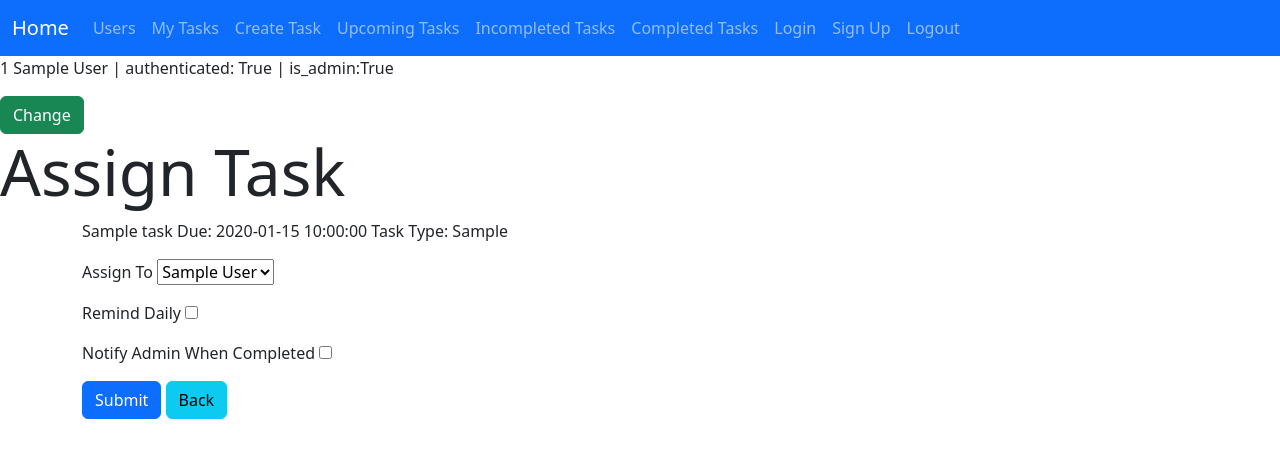
After one commit to Jacob-E42/Remind-Me-Mngmt, a Flask app: page /tasks/1/assign in a window 1280 px wide. The commit adds this page. Shown: the top 458 px of the page. Run offline with Flask 2, Linux system fonts and the light colour scheme; a user stored in the database is signed in; tables that the repository leaves empty hold one stand-in row (values such as "Sample post").

Commit message:
Created UI elements

```diff
--- a/Capstone-Project-1/app.py
+++ b/Capstone-Project-1/app.py
@@ -3,7 +3,7 @@
 
 from flask import Flask, request, redirect, render_template, session, flash, url_for, abort
 from models import db, connect_db, User, Assignment, Task
-from forms import LoginForm, SignupForm, CreateTaskForm
+from forms import LoginForm, SignupForm, CreateTaskForm, EditUserForm, EditTaskForm, AssignTaskForm
 from flask_login import LoginManager, current_user, login_required, login_user, logout_user
 from functools import wraps
 from secret import ACCOUNT_SID, TEST_AUTH_TOKEN, AUTH_TOKEN, SERVICE_SID, SECRET_KEY
@@ -24,7 +24,7 @@ app.config['SECRET_KEY'] = SECRET_KEY
 app.config['DEBUG_TB_INTERCEPT_REDIRECTS'] = False
 debug = DebugToolbarExtension(app)
 
-#connects db and creates all tables on the db server
+# connects db and creates all tables on the db server
 connect_db(app)
 db.create_all()
 
@@ -42,12 +42,15 @@ login_manager.needs_refresh_message_category = "danger"
 USER = current_user
 BASE_URL = "https://api.txtlocal.com/send/"
 
+
 @app.route('/')
 def show_homepage():
 
-    return render_template("home.html")
+    return render_template("home.html", current_user=current_user)
 
 # ------------------------------------------------------------------------------------------ User login functions
+
+
 def admin_required(func):
     @wraps(func)
     def validate_is_admin(*args, **kwargs):
@@ -58,6 +61,7 @@ def admin_required(func):
         return func(*args, **kwargs)
 
     return validate_is_admin
+
 
 @login_manager.user_loader
 def load_user(user_id):
@@ -71,11 +75,10 @@ def is_safe_url(target):
     ref_url = urlparse(request.host_url)
     test_url = urlparse(urljoin(request.host_url, target))
     return test_url.scheme in ('http', 'https') and \
-           ref_url.netloc == test_url.netloc
+        ref_url.netloc == test_url.netloc
 
 
-
-#-------------------------------------------------------------------------------------- User-login Routes
+# -------------------------------------------------------------------------------------- User-login Routes
 
 @app.route("/login", methods=["GET", "POST"])
 def login():
@@ -98,15 +101,16 @@ def login():
         else:
             flash(msg)
 
+    return render_template("login.html", form=form)
 
-    return render_template("login.html", form=form)
 
 @app.route("/signup", methods=['GET', 'POST'])
 def signup():
     form = SignupForm()
 
     if form.validate_on_submit():
-        data = {k:v for k,v in form.data.items() if k != "password" and k != "csrf_token"}
+        data = {k: v for k, v in form.data.items(
+        ) if k != "password" and k != "csrf_token"}
         new_user = User.register(form.password.data, data)
         db.session.add(new_user)
         db.session.commit()
@@ -119,40 +123,62 @@ def signup():
     else:
         return render_template("signup.html", form=form)
 
+
 @app.route("/logout")
 @login_required
 def logout():
     logout_user()
     return redirect(f"{url_for('show_homepage')}")
 
-#------------------------------------------------------------------------------------------------- User Routes
+# ------------------------------------------------------------------------------------------------- User Routes
+
 
 @app.route("/users", methods=["GET"])
 @login_required
-
 def show_all_users():
     all_users = User.query.all()
 
-    return render_template("all_users.html",users=all_users)
-
+    return render_template("all_users.html", users=all_users, current_user=current_user)
 
 
 @app.route("/users/<int:id>", methods=["GET"])
 @admin_required
-
 def show_user_details(id):
     user = User.query.get_or_404(id)
     tasks = user.tasks
+
     return render_template("user_details.html", user=user, tasks=tasks)
+
+
+@app.route("/users/all_tasks", methods=["GET"])
+@login_required
+def show_all_user_tasks():
+    user = current_user
+    user1 = User.query.filter_by(first_name='John').first()
+    tasks = Task.query.all()
+    print(user)
+    print(user.tasks)
+    print(type(user))
+    print(current_user.tasks)
+    print(user1)
+    print(user1.tasks)
+    print(type(user1))
+
+    return render_template("all_user_tasks.html", user=user, tasks=tasks)
+
 
 @app.route("/users/<int:id>", methods=["POST"])
 def create_user(id):
     return "You didn't implement me yet!"
 
-@app.route("/users/<int:id>", methods=["PUT", "PATCH"])
+
+@app.route("/users/<int:id>/edit", methods=["GET", "PUT", "PATCH"])
 @admin_required
 def edit_user(id):
-    return "You didn't implement me yet!"
+    user = load_user(id)
+    form = EditUserForm(obj=user)
+    return render_template("edit_user.html", form=form, user=user)
+
 
 @app.route("/users/<int:id>", methods=["DELETE"])
 @admin_required
@@ -160,8 +186,7 @@ def delete_user(id):
     return "You didn't implement me yet!"
 
 
-
-#------------------------------------------------------------------------------------------------ Task routes
+# ------------------------------------------------------------------------------------------------ Task routes
 
 @app.route("/tasks", methods=["GET", "POST"])
 @admin_required
@@ -170,13 +195,14 @@ def create_task():
     print(form.due_time.data)
     if form.validate_on_submit():
 
-        data = {k:v for k,v in form.data.items() if k != "csrf_token"}
+        data = {k: v for k, v in form.data.items() if k != "csrf_token"}
         new_task = Task(created_by=USER.id, **data)
         db.session.add(new_task)
         db.session.commit()
-
+        flash("New Task Created!", "success")
         return redirect("/")
     return render_template("create_task.html", form=form)
+
 
 @app.route("/tasks/<int:id>", methods=["GET"])
 def show_task(id):
@@ -187,40 +213,63 @@ def show_task(id):
 def post_task(id):
     return "You didn't implement me yet!"
 
+
 @app.route("/tasks/<int:id>", methods=["PUT", "PATCH"])
 def edit_task(id):
+    task = Task.query.get_or_404(id)
+    form = EditTaskForm(obj=task)
     return "You didn't implement me yet!"
+
 
 @app.route("/tasks/<int:id>", methods=["DELETE"])
 def delete_task(id):
     return "You didn't implement me yet!"
 
+
 @app.route("/tasks/<int:id>/completed", methods=["PUT", "PATCH"])
 def edit_completed_task(id):
     return "You didn't implement me yet!"
 
+
 @app.route("/tasks/<int:id>/assignments", methods=["PUT", "PATCH"])
 def edit_assignment(id):
+
     return "You didn't implement me yet!"
+
+@app.route("/tasks/<int:id>/assign", methods=["GET", "POST"])
+@admin_required
+def assign_task(id):
+    form = AssignTaskForm()
+    task = Task.query.get(id)
+    form.assignee.choices = [(u.id, u.first_name + " " + u.last_name) for u in User.query.all()]
+    return render_template("create_assignment.html", form=form, task=task)
+
 
 @app.route("/tasks/upcoming", methods=["GET"])
 def show_upcoming_tasks():
     return "You didn't implement me yet!"
 
+
 @app.route("/tasks/incomplete", methods=["GET"])
 def show_incomplete_tasks():
     return "You didn't implement me yet!"
+
 
 @app.route("/tasks/completed", methods=["GET"])
 def show_completed_tasks():
     return "You didn't implement me yet!"
 
+
 @app.route("/assign", methods=["GET", "POST"])
 def assign_task_by_default():
     user_id = current_user.id
     assign_task(user_id, 1)
-    return redirect("/")          #(url_for('show_user_details', id=user_id))
-#------------------------------------------------------------------------------------------------------ Reminder routes
+    return redirect("/")  # (url_for('show_user_details', id=user_id))
+
+
+# ------------------------------------------------------------------------------------------------------ Reminder routes
+
+
 @app.route("/remind", methods=["POST", "GET"])
 @login_required
 def send_sms():
@@ -228,60 +277,64 @@ def send_sms():
     # Your Account SID from twilio.com/console
     account_sid = ACCOUNT_SID
     # Your Auth Token from twilio.com/console
-    auth_token  = AUTH_TOKEN
+    auth_token = AUTH_TOKEN
 
     client = Client(account_sid, auth_token)
     notification = client.notify.services(SERVICE_SID) \
-    .notifications.create(
+        .notifications.create(
         # We recommend using a GUID or other anonymized identifier for Identity
         identity='00000002',
         body='Knok-Knok! You have gotten your first test')
     print(notification.sid)
     return render_template("test.html", display=notification.sid)
 
+
 @app.route("/remind/daily", methods=["POST", "GET"])
 @login_required
 def send_daily_reminder():
     return "You didn't implement me yet!"
+
 
 @app.route("/remind/<task_ids>", methods=["POST", "GET"])
 @login_required
 def remind_about_tasks(task_ids):
     return "You didn't implement me yet!"
 
+
 @app.route("/remind/<user_ids>", methods=["POST", "GET"])
 @login_required
 def remind_users(user_ids):
     return "You didn't implement me yet!"
+
 
 @app.route("/notify/<int:task_id>", methods=["POST", "GET"])
 @admin_required
 def notify_admin(task_id):
     return "You didn't implement me yet!"
 
+
 @app.route("/bind")
 @login_required
 def setup_binding():
 
-
     # Your Account SID from twilio.com/console
     account_sid = ACCOUNT_SID
     # Your Auth Token from twilio.com/console
-    auth_token  = AUTH_TOKEN
+    auth_token = AUTH_TOKEN
 
     client = Client(account_sid, auth_token)
 
     binding = client.notify.v1 \
-                       .services(SERVICE_SID) \
-                       .bindings \
-                       .create(
-                            identity='00000002',
-                            binding_type='sms',
-                            address='+12063198779'
-                        )
-
+        .services(SERVICE_SID) \
+        .bindings \
+        .create(
+            identity='00000002',
+            binding_type='sms',
+            address='+12063198779'
+        )
 
     return render_template("test.html", display=binding.sid)
+
 
 @app.route("/status", methods=['POST'])
 def incoming_sms():
@@ -291,14 +344,14 @@ def incoming_sms():
     return ('', 204)
 
 
-
-#------------------------------------------------------------------------ For debugging, to be deleted later
+# ------------------------------------------------------------------------ For debugging, to be deleted later
 
 def assign_task(user_id, task_id):
     user = load_user(user_id)
     task = Task.query.get(task_id)
     user.tasks.append(task)
-
+    db.session.add(task)
+    db.session.commit()
 
 
 @app.route("/change", methods=["POST", "GET"])
--- a/Capstone-Project-1/forms.py
+++ b/Capstone-Project-1/forms.py
@@ -19,6 +19,13 @@ class SignupForm(FlaskForm):
   email = EmailField("Email", validators=[DataRequired(message="Email is required"), Email()])
   phone = StringField("Phone Number", validators=[DataRequired(message="Phone number is required"), Length(min=10, max=10, message="Phone number should be entered as plain digits with no other characters")])
 
+class EditUserForm(FlaskForm):
+  first_name = StringField("First Name", validators=[DataRequired(message="First name is required")])
+  last_name = StringField("Last Name", validators=[DataRequired(message="Last name is required")])
+  username = StringField("Username", validators=[DataRequired(message="Username is required"), Length(min=3, max=100, message="Username must be at least 3 characters long")])
+  email = EmailField("Email", validators=[DataRequired(message="Email is required"), Email()])
+  phone = StringField("Phone Number", validators=[DataRequired(message="Phone number is required"), Length(min=10, max=10, message="Phone number should be entered as plain digits with no other characters")])
+
 
 
 class CreateTaskForm(FlaskForm):
@@ -28,3 +35,15 @@ class CreateTaskForm(FlaskForm):
   resp_type = SelectField("Type", choices=[("personal","Personal"), ("organizational", "Organizational")])
   due_time = DateTimeField("Time Due", format='%Y-%m-%d')
   is_completed = BooleanField("Completed")
+
+class EditTaskForm(FlaskForm):
+  title = StringField("Title", validators=[DataRequired(message="Title is required")])
+  description = TextAreaField("Description", validators=[])
+  resp_type = SelectField("Type", choices=[("personal","Personal"), ("organizational", "Organizational")])
+  due_time = DateTimeField("Time Due", format='%Y-%m-%d')
+  is_completed = BooleanField("Completed")
+
+class AssignTaskForm(FlaskForm):
+  assignee = SelectField("Assign To", coerce=int, validators=[DataRequired(message="A user is required")])
+  remind_daily = BooleanField("Remind Daily", validators=[])
+  notify_admin = BooleanField("Notify Admin When Completed", validators=[])
--- a/Capstone-Project-1/templates/all_users.html
+++ b/Capstone-Project-1/templates/all_users.html
@@ -9,7 +9,7 @@
                     <div class="card-body">
                         <h5 class="card-title"><a href="{{ url_for('show_user_details', id=user.id) }}" class="text-dark text-decoration-none">{{user.first_name}} {{user.last_name}}</a></h5>
                         <a href="#" class="btn btn-primary">Assign Task</a>
-                        <a href="#" class="btn btn-secondary">Edit</a>
+                        <a href="{{url_for('edit_user', id=user.id)}}" class="btn btn-secondary">Edit</a>
                         <a href="#" class="btn btn-danger">Delete</a>
                     </div>
                 </div>
--- /dev/null
+++ b/Capstone-Project-1/templates/create_assignment.html
@@ -0,0 +1,32 @@
+{% extends 'index.html' %}
+
+
+{%block content%}
+<h1 class="display-3">Assign Task</h1>
+
+<div class="container">
+    <form action="{{url_for('assign_task', id=task.id)}}">
+
+        <p class="">{{task.title}}  Due: {{task.due_time}}  Task Type: {{task.resp_type}}</p>
+
+        {{ form.hidden_tag() }} <!--add type=hidden form fields -->
+
+        {% for field in form
+                if field.widget.input_type != 'hidden' %}
+
+            <p>
+            {{ field.label }}
+            {{ field }}
+
+            {% for error in field.errors %}
+                {{ error }}
+            {% endfor %}
+            </p>
+
+        {% endfor %}
+
+        <button class="btn btn-primary" type="submit">Submit</button>
+        <a class="btn btn-info" href="/">Back</a>
+    </form>
+</div>
+{%endblock%}
--- a/Capstone-Project-1/templates/index.html
+++ b/Capstone-Project-1/templates/index.html
@@ -3,7 +3,6 @@
 {%block title %}
 Home
 {%endblock%}
-
 
 
 {%block nav%}
@@ -19,8 +18,10 @@ Home
 
 
                     <a class="nav-item nav-link " href="/users">Users</a>
-                    <a class="nav-item nav-link reg" href="#">My Tasks</a>
-                    <a class="nav-item nav-link" href="/tasks/create">Create Task</a>
+
+                    <a class="nav-item nav-link reg" href="{{url_for('show_all_user_tasks')}}">My Tasks</a>
+
+                    <a class="nav-item nav-link" href="{{url_for('create_task')}}">Create Task</a>
 
                     <a class="nav-item nav-link admin" href="#">Upcoming Tasks</a>
                     <a class="nav-item nav-link admin" href="#">Incompleted Tasks</a>
--- a/Capstone-Project-1/templates/user_details.html
+++ b/Capstone-Project-1/templates/user_details.html
@@ -7,7 +7,7 @@
             <h5 class="card-title"><a href="#" class="text-dark text-decoration-none">{{user.first_name}} {{user.last_name}}</a></h5>
             <p class="card-text">{{user.username}} {{user.phone}} {{user.email}} {% if user.is_admin %} - Admin {%endif%}</p>
             <form action="/assign" method="post"><button class="btn btn-primary">Assign Task</button></form>
-            <a href="#" class="btn btn-secondary">Edit</a>
+            <a href="{{url_for('edit_user', id=user.id)}}" class="btn btn-secondary">Edit</a>
             <a href="#" class="btn btn-danger">Delete</a>
         </div>
     </div>
--- a/Capstone-Project-1/test_user_model.py
+++ b/Capstone-Project-1/test_user_model.py
@@ -43,9 +43,9 @@ class UserModelTestCase(TestCase):
         db.session.add_all([john, emily, frank])
         db.session.commit()
 
-        task1 = Task(_type="personal", title="Check Inventory", description="perform weekly inventory count", due_time=datetime(2022, 8, 15), created_by=1)
-        task2 = Task(_type="personal", title="Make Budget", due_time=datetime(2022, 8, 15), created_by=1)
-        task3 = Task(_type="personal", title="Reconcile Bank Statements", due_time=datetime(2022, 8, 15), created_by=1)
+        task1 = Task(resp_type="personal", title="Check Inventory", description="perform weekly inventory count", due_time=datetime(2022, 8, 15), created_by=1)
+        task2 = Task(resp_type="personal", title="Make Budget", due_time=datetime(2022, 8, 15), created_by=1)
+        task3 = Task(resp_type="personal", title="Reconcile Bank Statements", due_time=datetime(2022, 8, 15), created_by=1)
 
         task1.id = 1
         task2.id = 2
```
Also changed, not shown: Capstone-Project-1/models.py (+3 -5 lines), Capstone-Project-1/templates/all_user_tasks.html (+32 -0 lines), Capstone-Project-1/templates/edit_user.html (added, +29 -0 lines).
